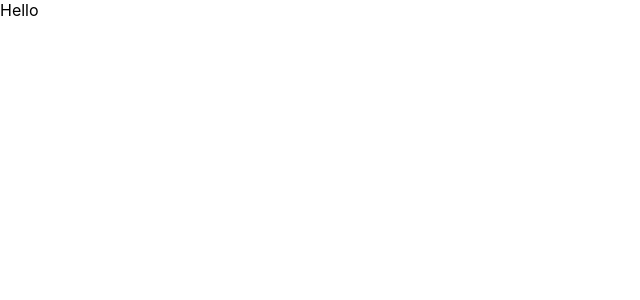
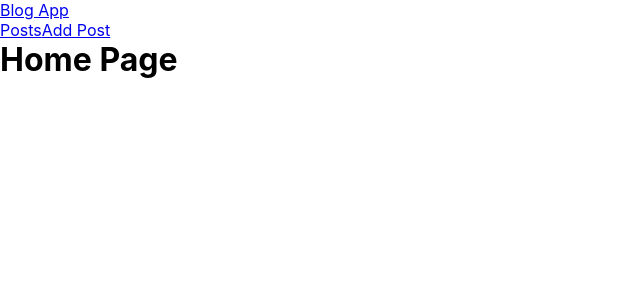
Before and after one commit to allicue/blog-app, a React (Create React App) app in the folder client/: page / in a window 1280 px wide. Shown: the top 300 px of the page, without its empty margins (0-640 px from the left). Built offline with nearby package versions, Linux system fonts and the light colour scheme.

Commit message:
created basic components, (Layout) (Home.jsx) and setup routes in app.jsx

```diff
--- a/client/src/App.jsx
+++ b/client/src/App.jsx
@@ -1,10 +1,16 @@
 import React from 'react'
 import './App.css';
+import Home from './screens/Home/Home'
+import { Route, Switch } from 'react-router-dom'
 
 function App() {
   return (
     <div>
-      Hello
+
+      <Switch>
+      <Route exact path='/' component={Home} />
+      </Switch>
+
     </div>
   );
 }
--- a/client/src/Components/shared/Footer/Footer.jsx
+++ b/client/src/Components/shared/Footer/Footer.jsx
@@ -0,0 +1,7 @@
+import React from 'react'
+
+export default function Footer() {
+  return (
+<footer></footer>
+  )
+}
--- a/client/src/Components/shared/Layout/Layout.jsx
+++ b/client/src/Components/shared/Layout/Layout.jsx
@@ -0,0 +1,17 @@
+import React from 'react'
+import Nav from '../Nav/Nav'
+import Footer from '../Footer/Footer'
+
+function Layout(props) {
+  return (
+    <div>
+      <Nav />
+      <div className="layout-children">
+        {props.children}
+      </div>
+      <Footer />
+    </div>
+  )
+}
+
+export default Layout
--- a/client/src/Components/shared/Nav/Nav.css
+++ b/client/src/Components/shared/Nav/Nav.css
@@ -0,0 +1,72 @@
+@import url('https://fonts.googleapis.com/css?family=Kalam&display=swap');
+
+nav {
+    flex: 1;
+    position: fixed;
+    width: 100%;
+    background-color: white;
+    z-index: 1;
+    top: 0;
+    left: 0;
+}
+
+.nav {
+    display: flex;
+    padding: 20px 0;
+    margin-left: -2px;
+    margin-right: -2px;
+    margin-top: -2px;
+    box-shadow: 1px 1px 1px .3px #CECECE;
+    width: 100%;
+}
+
+.logo {
+    font-family: 'Kalam', cursive;
+    text-align: center;
+    font-weight: bold;
+    font-size: 34px;
+    letter-spacing: -3px;
+    flex: 1;
+    max-width: 30vw;
+    transition: 250ms all;
+}
+
+.logo:hover {
+    transform: scale(1.004);
+}
+
+.links {
+    flex: 2;
+    max-width: 30vw;
+    align-items: center;
+    font-size: 24px;
+    display: flex;
+}
+
+.link {
+    flex: 1;
+}
+
+a {
+    text-decoration: none;
+    color: black;
+}
+
+@media (max-width: 500px) {
+    nav {
+        width: 98%;
+    }
+    .logo {
+        max-width: 50%;
+    }
+    .links {
+        flex-direction: column;
+        justify-content: center;
+        align-items: center;
+        width: 100%;
+        max-width: 50vw;
+    }
+    .link {
+        padding: 3px;
+    }
+}
--- a/client/src/Components/shared/Nav/Nav.jsx
+++ b/client/src/Components/shared/Nav/Nav.jsx
@@ -0,0 +1,19 @@
+import React from 'react'
+import { NavLink } from 'react-router-dom'
+
+function Nav() {
+  return (
+    <nav>
+    <div className="nav">
+        <NavLink className="logo" to="/">Blog App</NavLink>
+        <div className="links">
+            <NavLink className="link" to="/posts">Posts</NavLink>
+            <NavLink className="link" to="/add-post">Add Post</NavLink>
+        </div>
+    </div>
+    </nav>
+
+  )
+}
+
+export default Nav
--- a/client/src/index.js
+++ b/client/src/index.js
@@ -3,13 +3,10 @@ import ReactDOM from 'react-dom';
 import './index.css';
 import App from './App';
 import reportWebVitals from './reportWebVitals';
+import { BrowserRouter as Router } from 'react-router-dom'
 
-ReactDOM.render(
-  <React.StrictMode>
-    <App />
-  </React.StrictMode>,
-  document.getElementById('root')
-);
+ReactDOM.render(<Router><App /></Router>, document.getElementById('root'));
+
 
 // If you want to start measuring performance in your app, pass a function
 // to log results (for example: reportWebVitals(console.log))
--- /dev/null
+++ b/client/src/screens/Home/Home.jsx
@@ -0,0 +1,14 @@
+import Layout from '../../Components/shared/Layout/Layout'
+import React from 'react'
+
+function Home() {
+  return (
+    <Layout>
+  <div className="home">
+      <h1>Home Page</h1>
+      </div>
+    </Layout>
+  )
+}
+
+export default Home
```
Also changed, not shown: client/src/screens/Posts/Posts.jsx (added, +11 -0 lines), client/src/screens/Posts/Posts.css (added).
